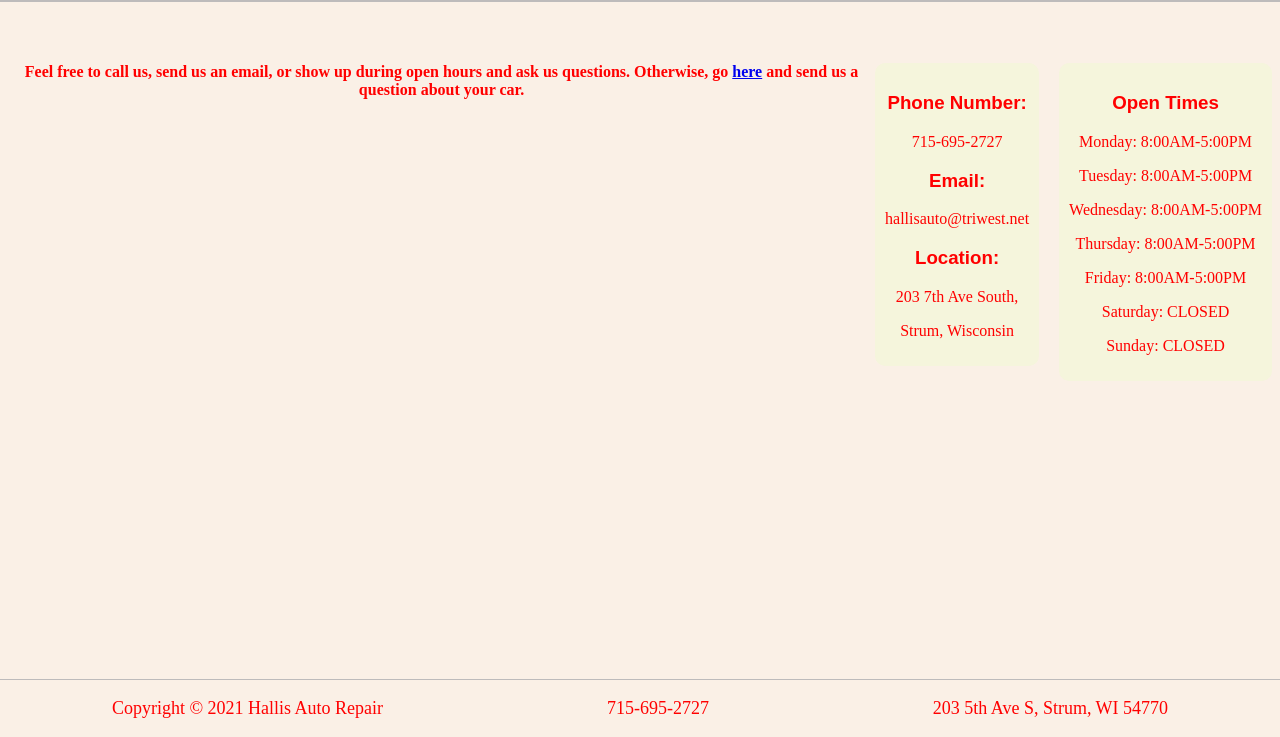
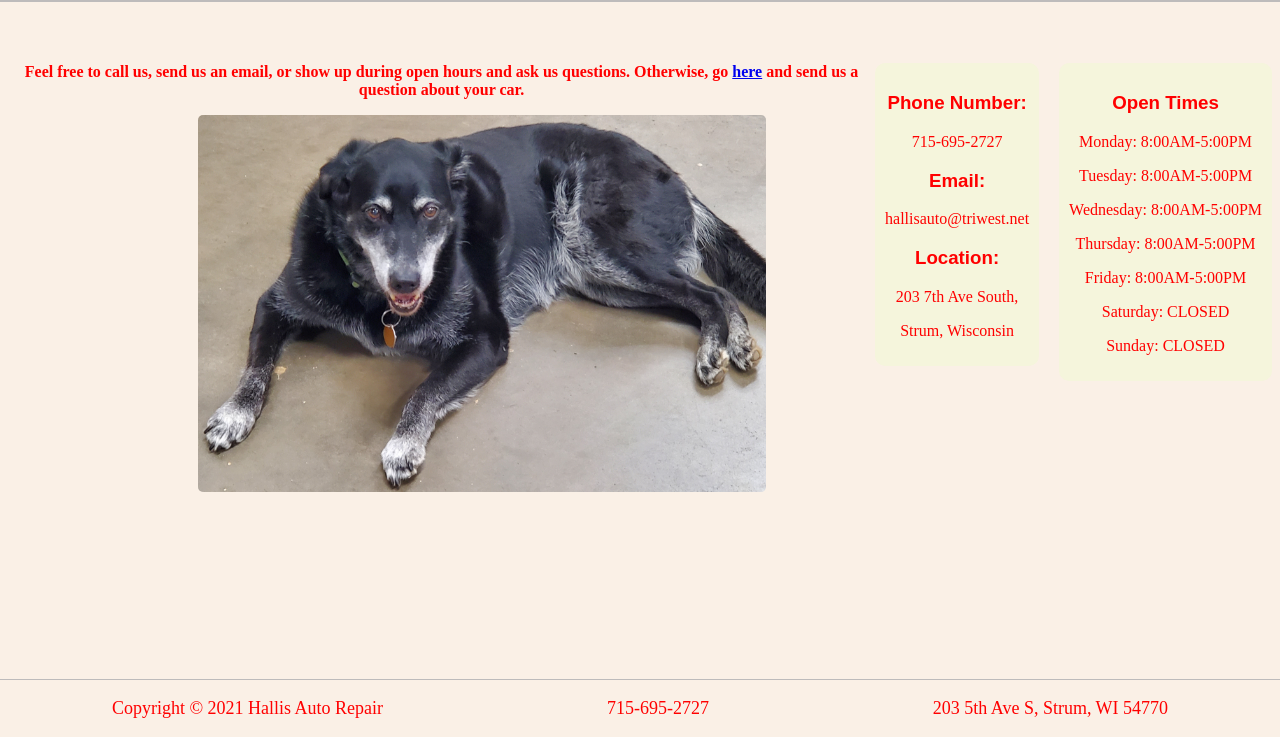
Before and after one commit to milesHerrick/web-systems, a PHP site: page /contact.html in a window 1280 px wide. Shown: the part 63-800 px from the top of the page. Run offline with PHP 8.4, Linux system fonts and the light colour scheme.

Commit message:
Contact Us Finishing
Added Daisy

```diff
--- a/about.html
+++ b/about.html
@@ -45,7 +45,7 @@
 
 
     <div class="container">
-        <img src="images/oldshop.jpg">
+        <img src="images/oldshop.jpg" alt="Picture of the old location of Hallis Auto Repair">
     </div>
     <div class="footer">
         <p>Copyright &copy; 2021 Hallis Auto Repair</p>
--- a/contact.css
+++ b/contact.css
@@ -32,3 +32,12 @@ p{
     font-weight: bold;
     text-align: center;
 }
+.daisy{
+    width: 45%;
+    border-radius: 5px;
+    margin-left: 15%;
+}
+img{
+    width: 100%;
+    border-radius: 5px;
+}
--- a/contact.html
+++ b/contact.html
@@ -4,7 +4,7 @@
     <meta charset="UTF-8">
     <meta http-equiv="X-UA-Compatible" content="IE=edge">
     <meta name="viewport" content="width=device-width, initial-scale=1.0">
-    <title>Services</title>
+    <title>Contact Us</title>
     <link rel="stylesheet" href="contact.css"/>
     <link rel="stylesheet" href="global.css"/>
 </head>
@@ -66,6 +66,10 @@
         </p>
     </div>
 
+    <div class="daisy">
+        <img src="images/daisy.jpg" alt="Daisy, the shop dog.">
+    </div>
+
 
     <div class="footer">
         <p>Copyright &copy; 2021 Hallis Auto Repair</p>
```
Also changed, not shown: images/daisy.jpg.
